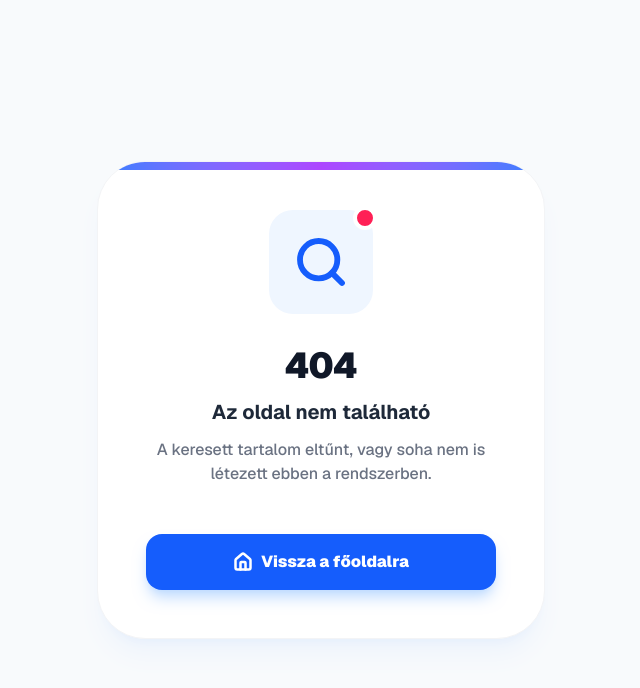
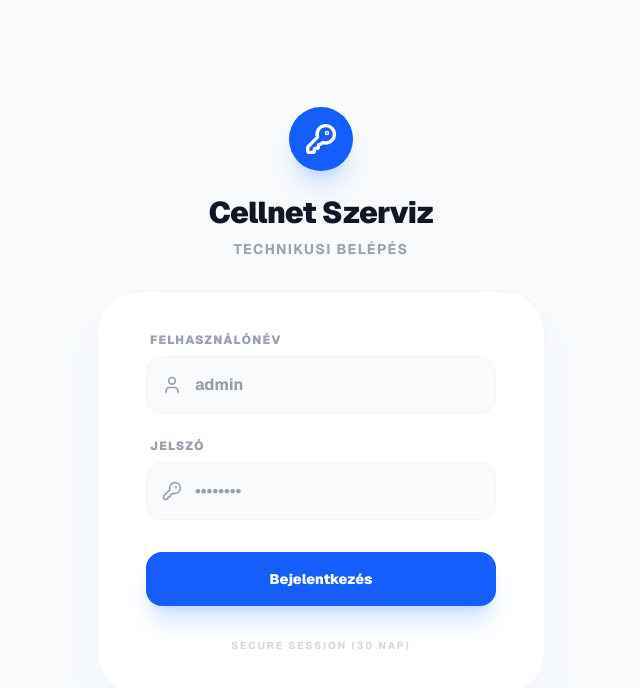
Before and after one commit to Nemeth-Tamas/service-intake-inventory, a Next.js app: page /login in a window 1280 px wide. Before the commit this address had no page. Shown: the top 688 px of the page, without its empty margins (319-959 px from the left). Built offline with nearby package versions, Linux system fonts and the light colour scheme.

Commit message:
feat: add secure single-user login for public deployment

```diff
--- a/package.json
+++ b/package.json
@@ -19,6 +19,7 @@
     "jspdf": "^4.2.1",
     "lucide-react": "^1.14.0",
     "next": "16.2.6",
+    "next-auth": "^5.0.0-beta.25",
     "pusher": "^5.3.3",
     "pusher-js": "^8.5.0",
     "qrcode.react": "^4.2.0",
--- /dev/null
+++ b/src/app/api/auth/[...nextauth]/route.ts
@@ -0,0 +1,2 @@
+import { handlers } from "@/auth"
+export const { GET, POST } = handlers
--- /dev/null
+++ b/src/app/login/page.tsx
@@ -0,0 +1,112 @@
+import { signIn } from "@/auth";
+import { AuthError } from "next-auth";
+import { KeyRound, User, AlertCircle } from "lucide-react";
+
+export default async function LoginPage({
+  searchParams,
+}: {
+  searchParams: Promise<{ error?: string }>;
+}) {
+  const { error } = await searchParams;
+
+  return (
+    <div className="min-h-screen bg-[#f8fafc] flex flex-col justify-center py-12 sm:px-6 lg:px-8 font-sans">
+      <div className="sm:mx-auto sm:w-full sm:max-w-md">
+        <div className="flex justify-center">
+          <div className="bg-blue-600 p-4 rounded-[2rem] shadow-xl shadow-blue-500/20">
+            <KeyRound className="text-white" size={32} strokeWidth={2.5} />
+          </div>
+        </div>
+        <h2 className="mt-6 text-center text-3xl font-black text-gray-900 tracking-tight">
+          Cellnet Szerviz
+        </h2>
+        <p className="mt-2 text-center text-sm font-bold text-gray-400 uppercase tracking-widest">
+          Technikusi Belépés
+        </p>
+      </div>
+
+      <div className="mt-8 sm:mx-auto sm:w-full sm:max-w-md">
+        <div className="bg-white py-10 px-4 shadow-2xl shadow-blue-500/5 sm:rounded-[2.5rem] sm:px-12 border border-gray-100">
+          <form
+            action={async (formData) => {
+              "use server";
+              try {
+                await signIn("credentials", formData);
+              } catch (error) {
+                if (error instanceof AuthError) {
+                  return Response.redirect(new URL("/login?error=Invalid credentials", process.env.AUTH_URL || "http://localhost:3000"));
+                }
+                throw error;
+              }
+            }}
+            className="space-y-6"
+          >
+            {error && (
+              <div className="bg-rose-50 border border-rose-100 text-rose-600 px-4 py-3 rounded-2xl flex items-center gap-3 text-sm font-bold animate-shake">
+                <AlertCircle size={18} strokeWidth={3} />
+                <span>Hibás adatok!</span>
+              </div>
+            )}
+
+            <div>
+              <label
+                htmlFor="username"
+                className="block text-xs font-black text-gray-400 uppercase tracking-widest mb-2 ml-1"
+              >
+                Felhasználónév
+              </label>
+              <div className="relative group">
+                <div className="absolute inset-y-0 left-0 pl-4 flex items-center pointer-events-none text-gray-400 group-focus-within:text-blue-500 transition-colors">
+                  <User size={20} />
+                </div>
+                <input
+                  id="username"
+                  name="username"
+                  type="text"
+                  required
+                  className="block w-full pl-12 pr-4 py-4 bg-gray-50 border border-gray-100 rounded-2xl focus:ring-4 focus:ring-blue-500/10 focus:border-blue-500 focus:bg-white outline-none transition-all font-bold text-gray-700"
+                  placeholder="admin"
+                />
+              </div>
+            </div>
+
+            <div>
+              <label
+                htmlFor="password"
+                className="block text-xs font-black text-gray-400 uppercase tracking-widest mb-2 ml-1"
+              >
+                Jelszó
+              </label>
+              <div className="relative group">
+                <div className="absolute inset-y-0 left-0 pl-4 flex items-center pointer-events-none text-gray-400 group-focus-within:text-blue-500 transition-colors">
+                  <KeyRound size={20} />
+                </div>
+                <input
+                  id="password"
+                  name="password"
+                  type="password"
+                  required
+                  className="block w-full pl-12 pr-4 py-4 bg-gray-50 border border-gray-100 rounded-2xl focus:ring-4 focus:ring-blue-500/10 focus:border-blue-500 focus:bg-white outline-none transition-all font-bold text-gray-700"
+                  placeholder="••••••••"
+                />
+              </div>
+            </div>
+
+            <div className="pt-2">
+              <button
+                type="submit"
+                className="w-full flex justify-center py-4 px-4 border border-transparent rounded-2xl shadow-xl shadow-blue-500/20 text-sm font-black text-white bg-blue-600 hover:bg-blue-700 hover:scale-[1.02] active:scale-[0.98] focus:outline-none focus:ring-2 focus:ring-offset-2 focus:ring-blue-500 transition-all"
+              >
+                Bejelentkezés
+              </button>
+            </div>
+
+            <p className="text-center text-[10px] text-gray-300 font-bold uppercase tracking-[0.2em] mt-8">
+              Secure Session (30 nap)
+            </p>
+          </form>
+        </div>
+      </div>
+    </div>
+  );
+}
--- /dev/null
+++ b/src/auth.ts
@@ -0,0 +1,48 @@
+import NextAuth from "next-auth";
+import Credentials from "next-auth/providers/credentials";
+
+export const { handlers, signIn, signOut, auth } = NextAuth({
+  providers: [
+    Credentials({
+      name: "Credentials",
+      credentials: {
+        username: { label: "Felhasználónév", type: "text" },
+        password: { label: "Jelszó", type: "password" },
+      },
+      async authorize(credentials) {
+        const adminUser = process.env.AUTH_USER || "admin";
+        const adminPass = process.env.AUTH_PASS || "admin123";
+
+        if (
+          credentials?.username === adminUser &&
+          credentials?.password === adminPass
+        ) {
+          return { id: "1", name: "Technician", email: adminUser };
+        }
+        return null;
+      },
+    }),
+  ],
+  session: {
+    strategy: "jwt",
+    maxAge: 30 * 24 * 60 * 60, // 30 days
+  },
+  pages: {
+    signIn: "/login",
+  },
+  callbacks: {
+    authorized({ auth, request: { nextUrl } }) {
+      const isLoggedIn = !!auth?.user;
+      const isStatusPage = nextUrl.pathname.startsWith("/status");
+      const isAuthPage = nextUrl.pathname.startsWith("/login");
+      const isApiAuth = nextUrl.pathname.startsWith("/api/auth");
+
+      if (isApiAuth || isStatusPage) return true;
+      if (isAuthPage) {
+        if (isLoggedIn) return Response.redirect(new URL("/", nextUrl));
+        return true;
+      }
+      return isLoggedIn;
+    },
+  },
+});
--- /dev/null
+++ b/src/middleware.ts
@@ -0,0 +1,5 @@
+export { auth as middleware } from "@/auth"
+
+export const config = {
+  matcher: ["/((?!api|_next/static|_next/image|favicon.ico).*)"],
+}
```
Also changed, not shown: 1 other file (tests, documents, lock files or other folders).
